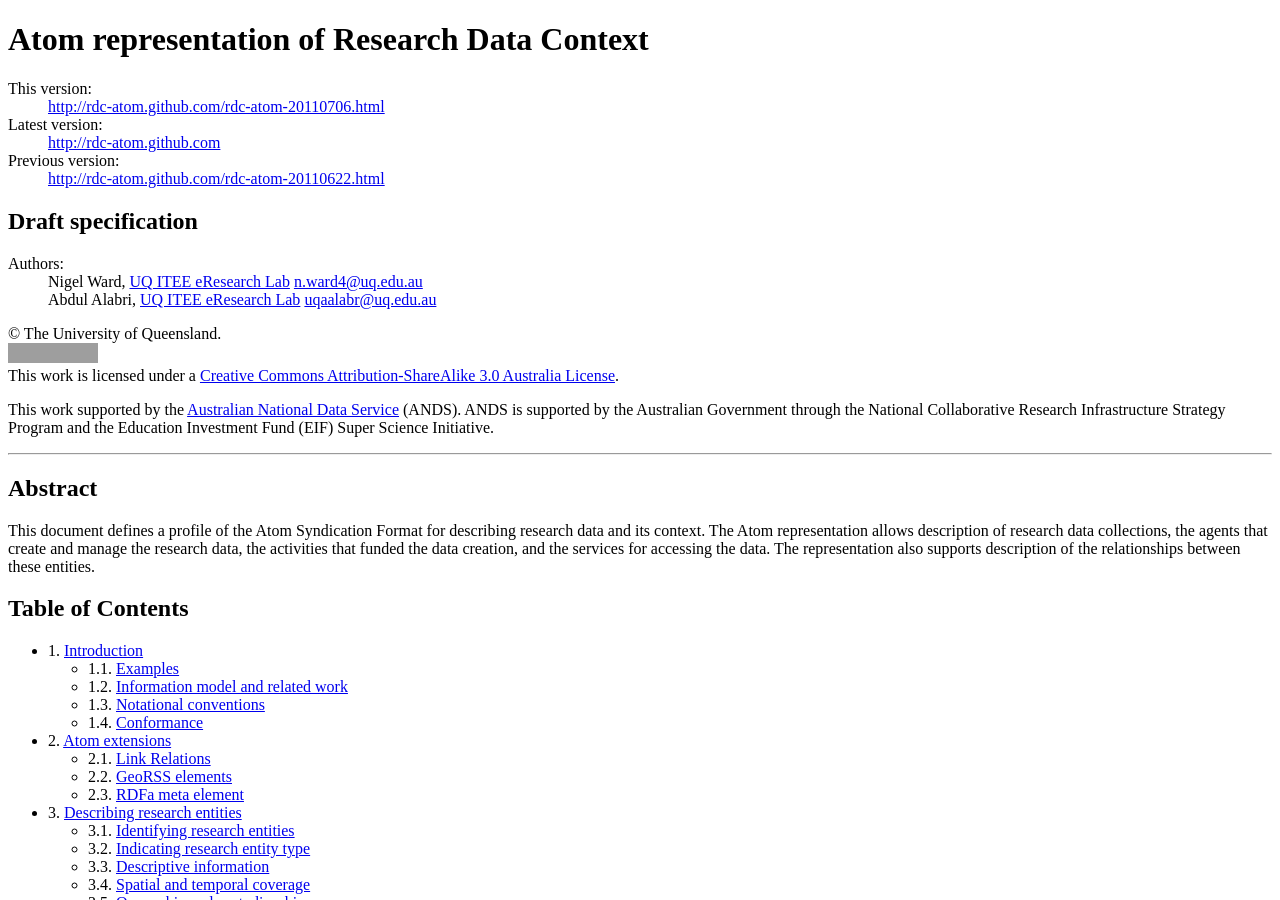
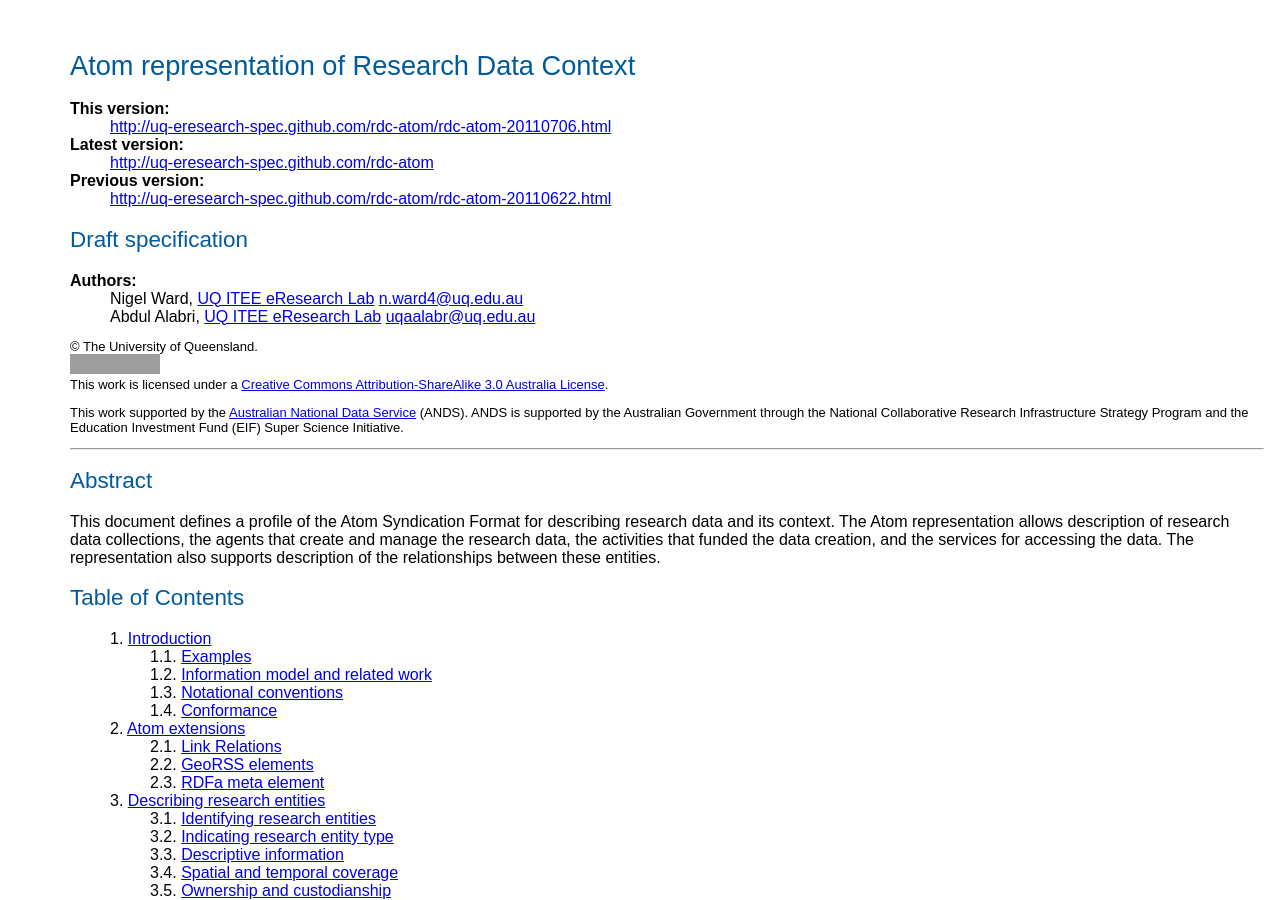
Before and after one commit to uq-eresearch-spec/atom-rdc, a Jekyll site: the page built from _posts/2011-07-06-rdc-atom.html, in a window 1280 px wide and 900 px high. Built offline with Jekyll 4.4.1, drawn with Linux system fonts in a browser that asks for light colours; grey boxes are pictures that could not be loaded.

Commit message:
Fixing template data.

```diff
--- a/_config.yml
+++ b/_config.yml
@@ -1,3 +1,3 @@
 exclude:    Gemfile, Gemfile.lock, .gitignore
 permalink:  /:title-:year:month:day.html
-url:        http://rdc-atom.github.com
+url:        http://uq-eresearch-spec.github.com/rdc-atom
--- a/_layouts/default.html
+++ b/_layouts/default.html
@@ -6,9 +6,8 @@
     <title>{{page.title}}</title>
     <meta http-equiv="content-type" content="text/html;charset=utf-8" />
 
-    <link rel="stylesheet" type="text/css" href="atom-rdc/css/spec.css" />
-    <link rel="alternate" type="application/atom+xml"
-          href="{{ site.baseurl }}/atom.xml"/>
+    <link rel="stylesheet" type="text/css" href="{{site.url}}/css/spec.css" />
+    <link rel="alternate" type="application/atom+xml" href="{{site.url}}/atom.xml"/>
   </head>
 
   <body>
--- a/_posts/2011-07-06-rdc-atom.html
+++ b/_posts/2011-07-06-rdc-atom.html
@@ -10,7 +10,7 @@ title: Atom representation of Research Data Context 1.0 draft 2011-07-06
   <dd><a href="{{page.url}}">{{site.url}}{{page.url}}</a></dd>
 
   <dt>Latest version:</dt>
-  <dd><a href="{{site.baseurl}}/">{{site.url}}</a></dd>
+  <dd><a href="{{site.url}}/">{{site.url}}</a></dd>
 
   {% if page.previous.url %}
   <dt>Previous version:</dt>
```
